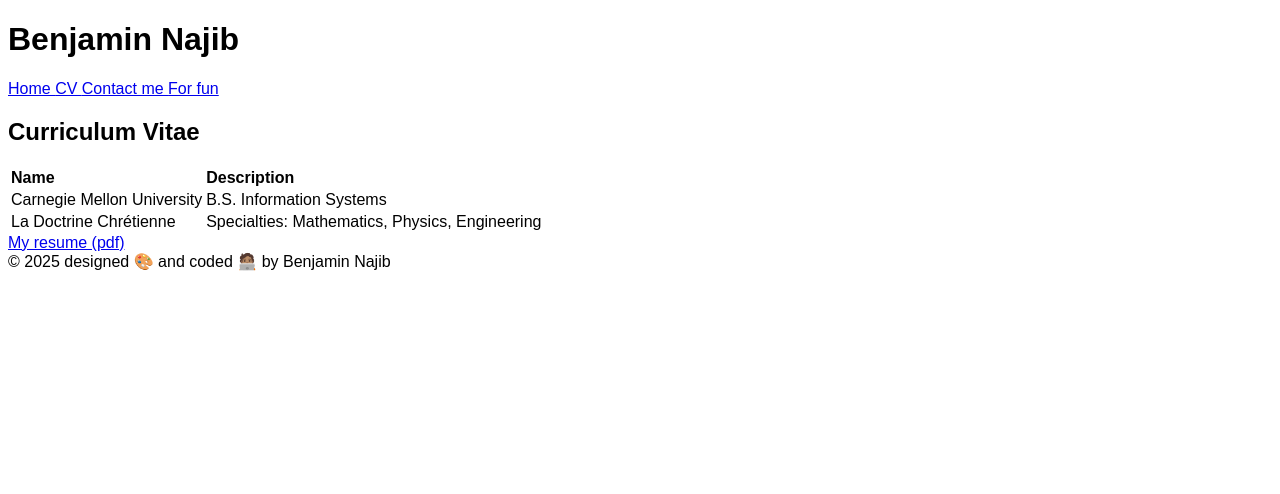
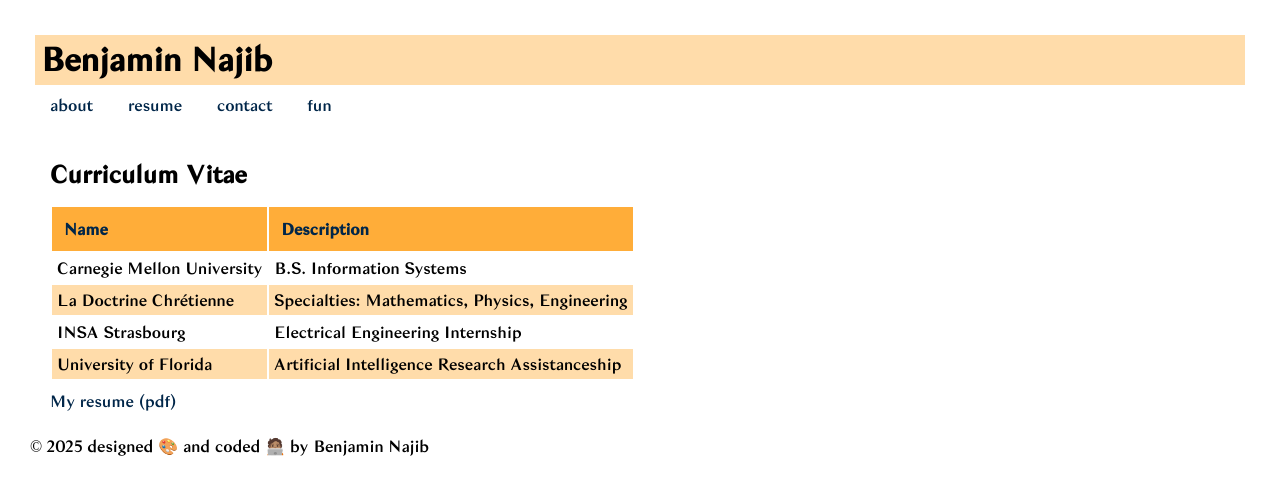
Before and after one commit to bnajib1/webdevlabs, a plain HTML site: page views/cv.html in a window 1280 px wide. Drawn offline with Linux system fonts and the light colour scheme.

Commit message:
Add files via upload

```diff
--- /dev/null
+++ b/static/style.css
@@ -0,0 +1,48 @@
+@font-face {
+    font-family: 'Bagnard';
+    src: url('fonts/Bagnard.woff2') format('woff2'),
+        url('fonts/Bagnard.woff') format('woff');
+    font-weight: 100;
+    font-style: normal;
+    font-display: swap;
+    font-optical-sizing: auto;
+}
+
+* {
+    font-family: Bagnard;
+    padding: 5px;
+    margin: 5px;
+}
+
+#webname {
+    background-color: #ffdcaa;
+}
+
+a {
+    text-decoration: none;
+    color: #002649;
+    margin-right: 15px;
+}
+
+th {
+    padding: 12px;
+    background-color: #FFAD39;
+    width: fit-content;
+    color: #002649;
+}
+
+tr:nth-child(odd) {
+    background-color: #FFDCAA;
+}
+
+form * {
+    display: block;
+    margin: auto;
+    text-align: center;
+}
+
+input[type="submit"] {
+    background-color: #FFAD39;
+    border: none;
+    border-radius: 10px;
+}
--- a/views/cv.html
+++ b/views/cv.html
@@ -1,6 +1,7 @@
 <!DOCTYPE html>
 <html lang="en">
 <head>
+    <link rel="stylesheet" href="../static/style.css">
     <meta charset="UTF-8">
     <meta name="viewport" content="width=device-width, initial-scale=1.0">
     <meta name="author" content="Benjamin Najib">
@@ -10,12 +11,12 @@
 </head>
 <body style="font-family: Arial;">
     <header>
-         <h1> Benjamin Najib </h1>
+        <h1 id="webname"> Benjamin Najib </h1>
         <nav>
-            <a href="../index.html"> Home </a>
-            <a href="cv.html"> CV </a>
-            <a href="contact.html"> Contact me </a>
-            <a href="fun.html"> For fun </a>
+            <a href="../index.html">about</a>
+            <a href="cv.html">resume</a>
+            <a href="contact.html">contact</a>
+            <a href="fun.html">fun</a>
         </nav>
     </header>
     <div>
@@ -34,6 +35,14 @@
                     <td>La Doctrine Chrétienne</td>
                     <td>Specialties: Mathematics, Physics, Engineering</td>
                 </tr>
+                <tr>
+                    <td>INSA Strasbourg</td>
+                    <td>Electrical Engineering Internship</td>
+                </tr>
+                <tr>
+                    <td>University of Florida</td>
+                    <td>Artificial Intelligence Research Assistanceship</td>
+                </tr>
             </table>
             <a href="../static/resume.pdf"> My resume (pdf) </a>
         </main>
```
Also changed, not shown: index.html (+9 -8 lines), views/contact.html (+6 -5 lines), views/fun.html (+6 -5 lines), static/fonts/Bagnard.woff (added), static/fonts/Bagnard.woff2 (added).
